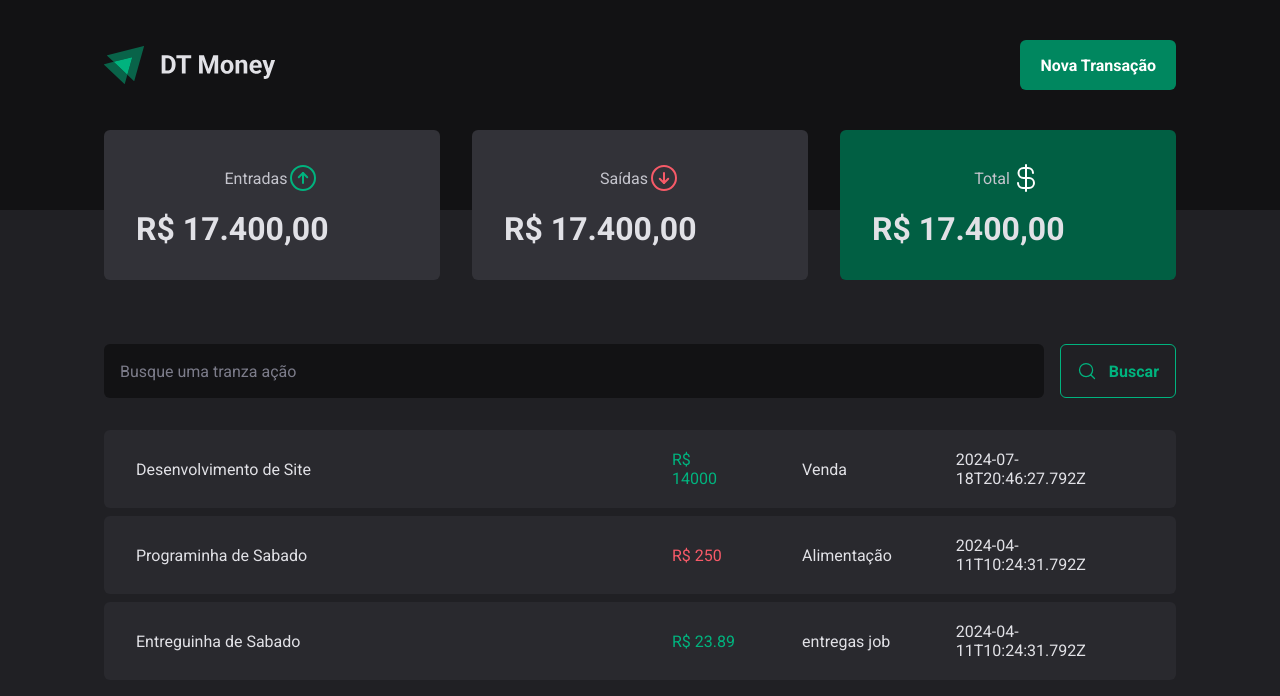
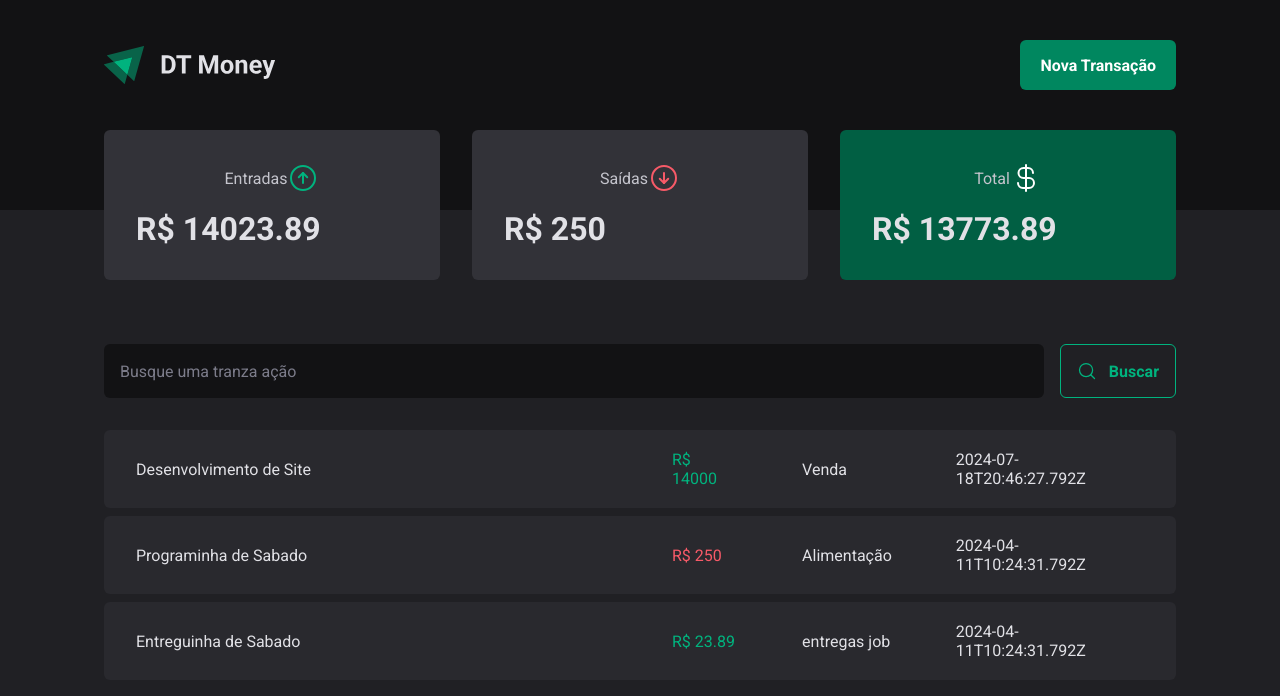
Before and after one commit to Breno-oKra/Dt-money-rocketseat-brenookra, a React (Vite) app: page / in a window 1280 px wide. Shown: the top 696 px of the page. Built offline with nearby package versions, Linux system fonts and the light colour scheme; data requests are answered from the project's data file.

Commit message:
use reduce for calc values of the transactions, income,outcome,total

```diff
--- a/src/components/Summary/index.tsx
+++ b/src/components/Summary/index.tsx
@@ -5,7 +5,24 @@
 
 export function Summary() {
     const {transactions} = useContext(TransactionsContext)
+    // primeiro a função, depois a estrutura de dados inicial
+    // const summary = transactions.reduce(() => {},{income:0,outcome:0,total:0})
 
+    //acc - acumulate que é os dados iniciais {income:0,outcome:0,total:0}
+    const summary = transactions.reduce(
+        (acc,transactions) => {
+            if(transactions.type == 'income'){
+                acc.income += transactions.price
+                acc.total += transactions.price
+            }else{
+                acc.outcome += transactions.price
+                acc.total -= transactions.price
+            }
+            return acc
+
+        },
+        {income:0,outcome:0,total:0}
+    )
     return (
         <SummaryContainer>
             <SummaryCard>
@@ -13,21 +30,21 @@
                     <span>Entradas</span>
                     <ArrowCircleUp size={32} color="#00b37e"/>
                 </header>
-                <strong>R$ 17.400,00</strong>
+                <strong>R$ {summary.income}</strong>
             </SummaryCard>
             <SummaryCard>
                 <header>
                     <span>Saídas</span>
                     <ArrowCircleDown size={32} color="#f75a68"/>
                 </header>
-                <strong>R$ 17.400,00</strong>
+                <strong>R$ {summary.outcome}</strong>
             </SummaryCard>
             <SummaryCard variant="green">
                 <header>
                     <span>Total</span>
                     <CurrencyDollar size={32} color="#fff"/>
                 </header>
-                <strong>R$ 17.400,00</strong>
+                <strong>R$ {summary.total}</strong>
             </SummaryCard>
         </SummaryContainer>
     )
```
